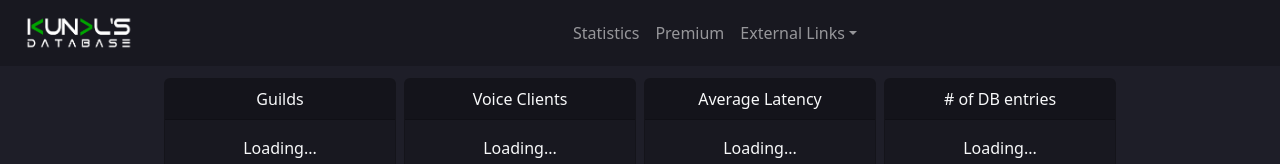
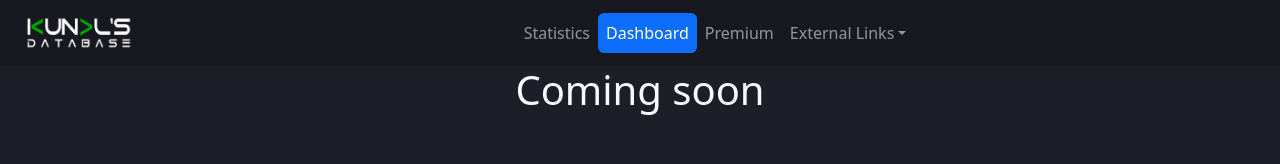
Before and after one commit to KunalsDatabase/KDBot-site, a React (Create React App) app: page /kdbot/dashboard in a window 1280 px wide. Shown: the top 164 px of the page. Built offline with nearby package versions, Linux system fonts and the light colour scheme; no server answers.

Commit message:
added dashboard component

```diff
--- a/src/App.tsx
+++ b/src/App.tsx
@@ -6,6 +6,7 @@ import LayOut from './Components/LayOut'
 import {Suspense} from 'react'
 const Premium = React.lazy(() => import('./routes/Premium'))
 const Statistics = React.lazy(() => import('./routes/Statistics'))
+const Dashboard = React.lazy(() => import('./routes/Dashboard'))
 const StatisticsLazy = <Suspense fallback={<div>Loading...</div>}><Statistics/></Suspense>
 const router = createBrowserRouter([
   {
@@ -30,6 +31,13 @@ const router = createBrowserRouter([
         </Suspense>,
       },
       {
+        path: "dashboard",
+        element:
+        <Suspense fallback={<div>Loading...</div>}>
+          <Dashboard/>
+        </Suspense>,
+      },
+      {
         path: "*",
         element: StatisticsLazy,
       }
--- a/src/Components/LayOut.tsx
+++ b/src/Components/LayOut.tsx
@@ -13,6 +13,7 @@ function  LayOut(){
             <Navbar.Collapse className = "justify-content-center">
                 <Nav className="nav-pills">
                     <NavLink className="nav-link" to="statistics">Statistics</NavLink>
+                    <NavLink className="nav-link" to="dashboard">Dashboard</NavLink>
                     <NavLink className="nav-link" to="premium">Premium</NavLink>
                     <NavDropdown title="External Links" id="basic-nav-dropdown">
                         <NavDropdown.Item href="https://discordbots.org/bot/414925323197612032" rel="noreferrer">⧉ Bot Page</NavDropdown.Item>
--- /dev/null
+++ b/src/routes/Dashboard.tsx
@@ -0,0 +1,14 @@
+import Container from 'react-bootstrap/Container'
+import Row from 'react-bootstrap/Row'
+import Col from 'react-bootstrap/Col'
+import Card from 'react-bootstrap/Card'
+import Button from 'react-bootstrap/Button'
+function  Dashboard(){
+    return (
+        <Container fluid>
+            <h1 className = "text-light text-center">   Coming soon  </h1>
+        </Container>
+
+    )
+}
+export default Dashboard
```
